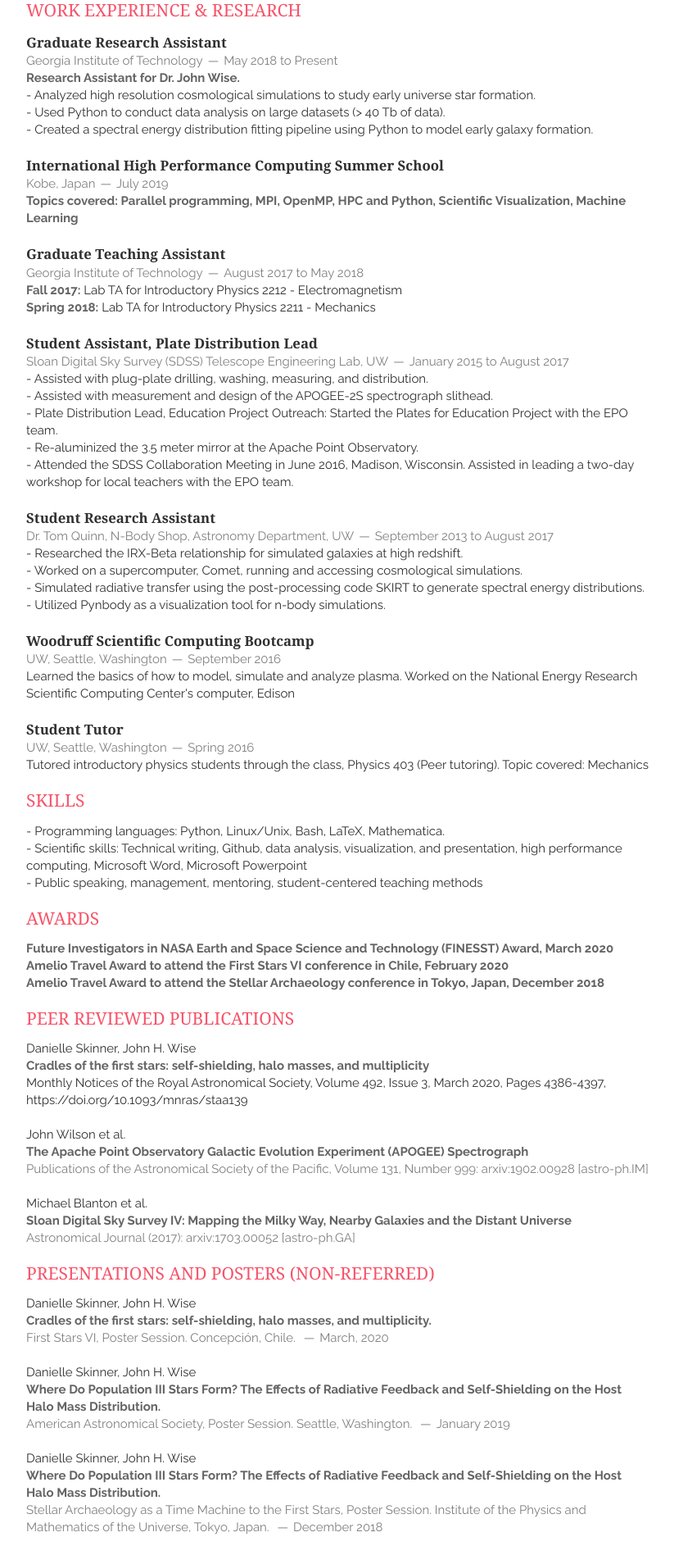
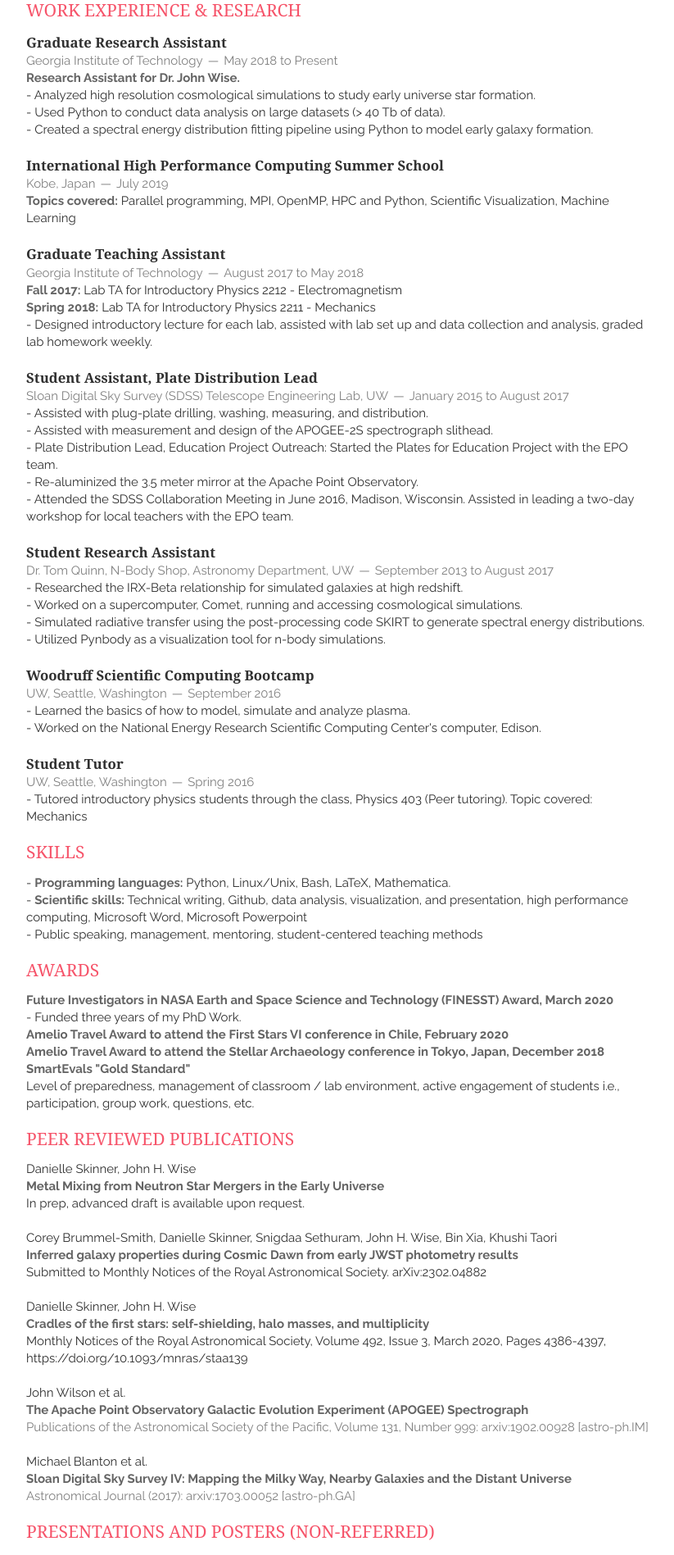
Before and after one commit to drenniks/drenniks.github.io, a Jekyll site: the page built from index.html, in a window 1280 px wide. Shown: the part 502-2399 px from the top of the page at 82% size, without its empty margins (328-1151 px from the left). Built offline with Jekyll 4.4.1, drawn with Linux system fonts in a browser that asks for light colours; nearby versions of some CDN libraries; the list of posts is cut into pages by our own code; some of the changed text lies outside the part shown.

Commit message:
Style update

```diff
--- a/_includes/cv.html
+++ b/_includes/cv.html
@@ -1,9 +1,3 @@
-<style type="text/css">
-	<!--
-	 .tab { margin-left: 40px; }
-	-->
-</style>
-
 <section class="thirteen columns">
     <h1>EDUCATION</h1>
     <article>
@@ -12,7 +6,6 @@
             <span>Georgia Institute of Technology</span>
             <span><address>Atlanta, Georgia</address><time>2018 to Present</time></span>
         </header>
-		<p class="tab">
 		<p>
 			<em>PhD Topic:</em> Nucleosynthesis of Neutron Star Mergers in the Early Universe
 		</p>
@@ -24,7 +17,6 @@
 		</p>
 		<p>
 			<em>Courses Taken:</em> Fundamentals of Teaching and Learning, Course Design, Teaching Capstone
-			</p>
 		</p>
     </article>
 
@@ -82,7 +74,7 @@
             <span><address>Kobe, Japan</address><time>July 2019</time></span>
         </header>
         <p>
-            <em>Topics covered: Parallel programming, MPI, OpenMP, HPC and Python, Scientific Visualization, Machine Learning</em>
+            <em>Topics covered:</em> Parallel programming, MPI, OpenMP, HPC and Python, Scientific Visualization, Machine Learning
         </p>
     </article>
 
@@ -96,6 +88,9 @@
         </p>
         <p>
             <em>Spring 2018:</em> Lab TA for Introductory Physics 2211 - Mechanics
+        </p>
+		<p>
+			- Designed introductory lecture for each lab, assisted with lab set up and data collection and analysis, graded lab homework weekly.
 		</p>
     </article>
 
@@ -146,7 +141,10 @@
             <span>UW, Seattle, Washington<address></address><time>September 2016</time></span>
         </header>
         <p>
-            Learned the basics of how to model, simulate and analyze plasma. Worked on the National Energy Research Scientific Computing Center's computer, Edison
+            - Learned the basics of how to model, simulate and analyze plasma.
+        </p>
+		<p>
+			- Worked on the National Energy Research Scientific Computing Center's computer, Edison.
 		</p>
 
     </article>
@@ -157,7 +155,7 @@
             <span>UW, Seattle, Washington<address></address><time>Spring 2016</time></span>
         </header>
         <p>
-            Tutored introductory physics students through the class, Physics 403 (Peer tutoring). Topic covered: Mechanics
+            - Tutored introductory physics students through the class, Physics 403 (Peer tutoring). Topic covered: Mechanics
         </p>
 
     </article>
@@ -166,10 +164,10 @@
    	<h1>SKILLS</h1>
    	<article>
    		<p>
-   			- Programming languages: Python, Linux/Unix, Bash, LaTeX, Mathematica.
+   			- <em>Programming languages:</em> Python, Linux/Unix, Bash, LaTeX, Mathematica.
    		</p>
    		<p>
-   			- Scientific skills: Technical writing, Github, data analysis, visualization, and presentation, high performance computing, Microsoft Word, Microsoft Powerpoint
+   			- <em>Scientific skills:</em> Technical writing, Github, data analysis, visualization, and presentation, high performance computing, Microsoft Word, Microsoft Powerpoint
    		</p>
 		<p>
 			- Public speaking, management, mentoring, student-centered teaching methods
@@ -182,15 +180,64 @@
 			<em>Future Investigators in NASA Earth and Space Science and Technology (FINESST) Award, March 2020</em>
 		</p>
 		<p>
+			- Funded three years of my PhD Work.
+		</p>
+		<p>
 			<em>Amelio Travel Award to attend the First Stars VI conference in Chile, February 2020</em>
 		</p>
 		<p>
 			<em>Amelio Travel Award to attend the Stellar Archaeology conference in Tokyo, Japan, December 2018</em>
 		</p>
+		<p>
+			<em>SmartEvals "Gold Standard"</em>
+		</p>
+		<p>
+			Level of preparedness, management of classroom / lab environment, active engagement of students i.e., participation, group work, questions, etc.
+		</p>
 	</article>
 
     <h1>PEER REVIEWED PUBLICATIONS</h1>
     <article>
+		<header>
+    		<p>
+    			<span>
+    				Danielle Skinner, John H. Wise
+    			</span>
+    		</p>
+    		<p>
+    			<span>
+    				<em>
+    					Metal Mixing from Neutron Star Mergers in the Early Universe
+    				</em>
+    			</span>
+    		</p>
+    		<p>
+    			<span>
+    				In prep, advanced draft is available upon request.
+    			</span>
+    		</p>
+    	</header>
+    	<br>
+		<header>
+    		<p>
+    			<span>
+    				Corey Brummel-Smith, Danielle Skinner, Snigdaa Sethuram, John H. Wise, Bin Xia, Khushi Taori
+    			</span>
+    		</p>
+    		<p>
+    			<span>
+    				<em>
+    					Inferred galaxy properties during Cosmic Dawn from early JWST photometry results
+    				</em>
+    			</span>
+    		</p>
+    		<p>
+    			<span>
+    				Submitted to Monthly Notices of the Royal Astronomical Society. arXiv:2302.04882
+    			</span>
+    		</p>
+    	</header>
+    	<br>
     	<header>
     		<p>
     			<span>
@@ -257,6 +304,42 @@
         	<p>
         		<span>
         			<em>
+        				Nucleosynthesis from Neutron Star Mergers in the Early Universe.
+        			</em>
+        		</span>
+            </p>
+            	<span>
+            		American Astronomical Society Meeting, Dissertation Talk. Seattle, Washington<address></address><time>January, 2023</time>
+            	</span>
+        </header>
+        <br>
+		<header>
+        	<p>
+        		<span>
+        			Danielle Skinner, John H. Wise
+        		</span>
+        	</p>
+        	<p>
+        		<span>
+        			<em>
+        				Cradles of the first stars: self-shielding, halo masses, and multiplicity.
+        			</em>
+        		</span>
+            </p>
+            	<span>
+            		From Stars to Galaxies II. Gothenburg, Sweden. <address></address><time>June, 2022</time>
+            	</span>
+        </header>
+        <br>
+		<header>
+        	<p>
+        		<span>
+        			Danielle Skinner, John H. Wise
+        		</span>
+        	</p>
+        	<p>
+        		<span>
+        			<em>
         				Cradles of the first stars: self-shielding, halo masses, and multiplicity.
         			</em>
         		</span>
@@ -344,24 +427,20 @@
 	<article>
         <header>
             <h1>
-            	Graduate Student Representative on the Diversity, Equity and Inclusion (DEI) Committee (September 2021 to Present)
+            	Graduate Student Representative on the Diversity, Equity and Inclusion (DEI) Committee
             </h1>
             <span>
-            	<address>Georgia Institute of Technology</address><time>May 2020 to Present</time>
+            	<address>Georgia Institute of Technology</address><time>August 2021 to August 2022</time>
             </span>
         </header>
         <p>
-            <em>
             	- Works to make positive cultural change within the School of Physics. The DEI committee has conducted climate surveys, added gender neutral bathrooms to the Physics building, and holds student listening sessions to get a better gauge about the issues that students are facing.
-            </em>
         </p>
         <p>
-            <em>
             	- Created a new website for the DEI committee, where members of the community can engage with the committee and learn about the projects we are working on.
-            </em>
-            <em>
+		</p>
+		<p>
             	- Teams up with other student organizations, such as the Graduate Association of Physicists, the Society of Women in Physics and the Society of Physics Students, to meet with leaders in our School with the goal of improving student life.
-            </em>
         </p>
     </article>
 	<article>
@@ -374,17 +453,13 @@
             </span>
         </header>
         <p>
-            <em>
             	- Organizes three mentoring session for the first year graduate students in their first semester. Topics of these sessions include mental health, program specific guidance, and career and research options. The goal of the mentoring session is so make sure the new students are supported and welcomed into the School of Physics at Georgia Tech.
-            </em>
         </p>
         <p>
-            <em>
             	- Gathers volunteers from older graduate students to act as peer mentors for the first year graduate students. Conducts meetings with the mentors throughout the first semester.
-            </em>
-            <em>
+        </p>
+		<p>
 				- Surveys first year graduate students throughout their first semester to improve the mentoring sessions and the graduate program.
-            </em>
         </p>
     </article>
 
@@ -398,17 +473,13 @@
             </span>
         </header>
         <p>
-            <em>
             	- Leads weekly meetings to organize events for the graduate students in the department. Events are focused on both career development and departmental socialization.
-            </em>
         </p>
         <p>
-            <em>
             	- Facilitate mentoring sessions for incoming first year graduate students to help them get acclimated with their new responsibilities and roles.
-            </em>
-            <em>
+		</p>
+		<p>
             	- Acts as a liaison between the faculty and graduate students to improve student life.
-            </em>
         </p>
     </article>
 
@@ -418,28 +489,20 @@
     			College of Science Graduate Student Diversity Council
     		</h1>
     		<span>
-    			<address>Georgia Institute of Technology</address><time>January 2019 - May</time>
+    			<address>Georgia Institute of Technology</address><time>January 2019 - May 2020</time>
     		</span>
     	</header>
     	<p>
-    		<em>
     			- One of two graduate physics representatives. Recruitment committee member.
-    		</em>
     	</p>
     	<p>
-    		<em>
     			- Goal of the committee is to recruit underrepresented graduate students to attend school at Georgia Tech.
-    		</em>
     	</p>
     	<p>
-    		<em>
     			- Currently working on efforts to increase stipends accross campus and eliminate large student fees that are burdening students.
-    		</em>
     	</p>
     	<p>
-    		<em>
     			- Sat on a student council to interview College of Science Dean candidates.
-    		</em>
     	</p>
     </article>
 
@@ -453,19 +516,13 @@
     		</span>
     	</header>
     	<p>
-    		<em>
     			- Took detailed notes during weekly GAP meetings.
-    		</em>
     	</p>
     	<p>
-    		<em>
     			- Volunteered at various GAP outreach events, including Taste of Science (Atlanta Science Festival) and Step into STEM.
-    		</em>
     	</p>
     	<p>
-    		<em>
     			- Worked closely with faculty to set up a "best-practices" list for professors teaching graduate classes.
-    		</em>
     	</p>
     </article>
 
```
Also changed, not shown: other parts of _includes/cv.html (+1 -1 lines). Lines whose indentation alone changed are shown as unchanged.
